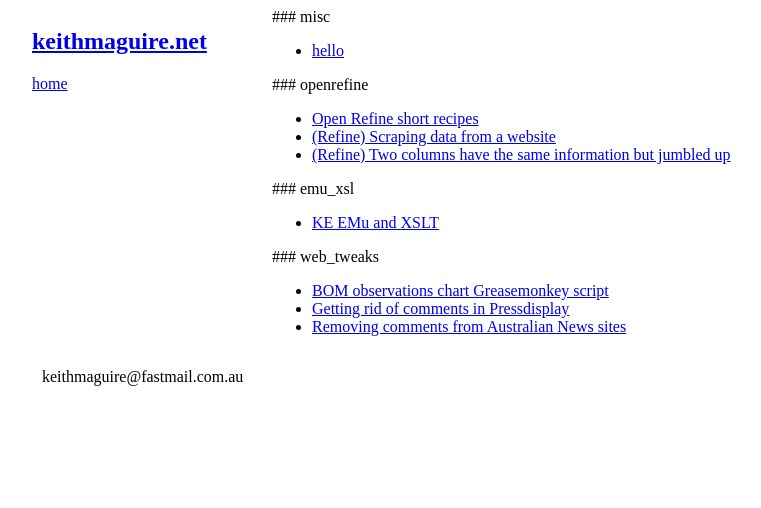
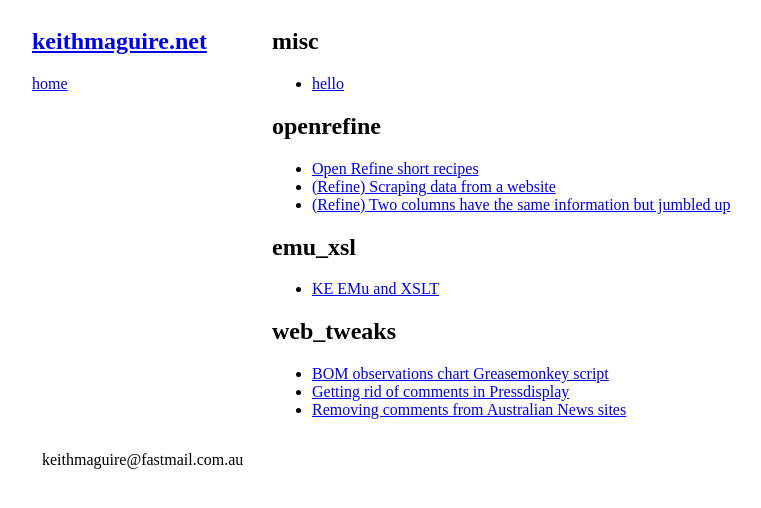
Before and after one commit to keithmaguire/keithmaguire.github.com, a Jekyll site: the page built from index.html, in a window 1280 px wide. Shown: the top 508 px of the page, without its empty margins (128-889 px from the left). Built offline with Jekyll 4.4.1, drawn with Linux system fonts in a browser that asks for light colours; Markdown is read by kramdown in place of the engine named in the settings.

Commit message:
Changing categories from ### to h2

```diff
--- a/index.html
+++ b/index.html
@@ -6,7 +6,9 @@ published: true
 
 <div id="home">
 {% for cat in site.category-list %}
-### {{ cat }}
+
+<h2>{{ cat }}</h2>
+
 <ul>
   {% for page in site.pages %}
     {% if page.article == true %}
```
